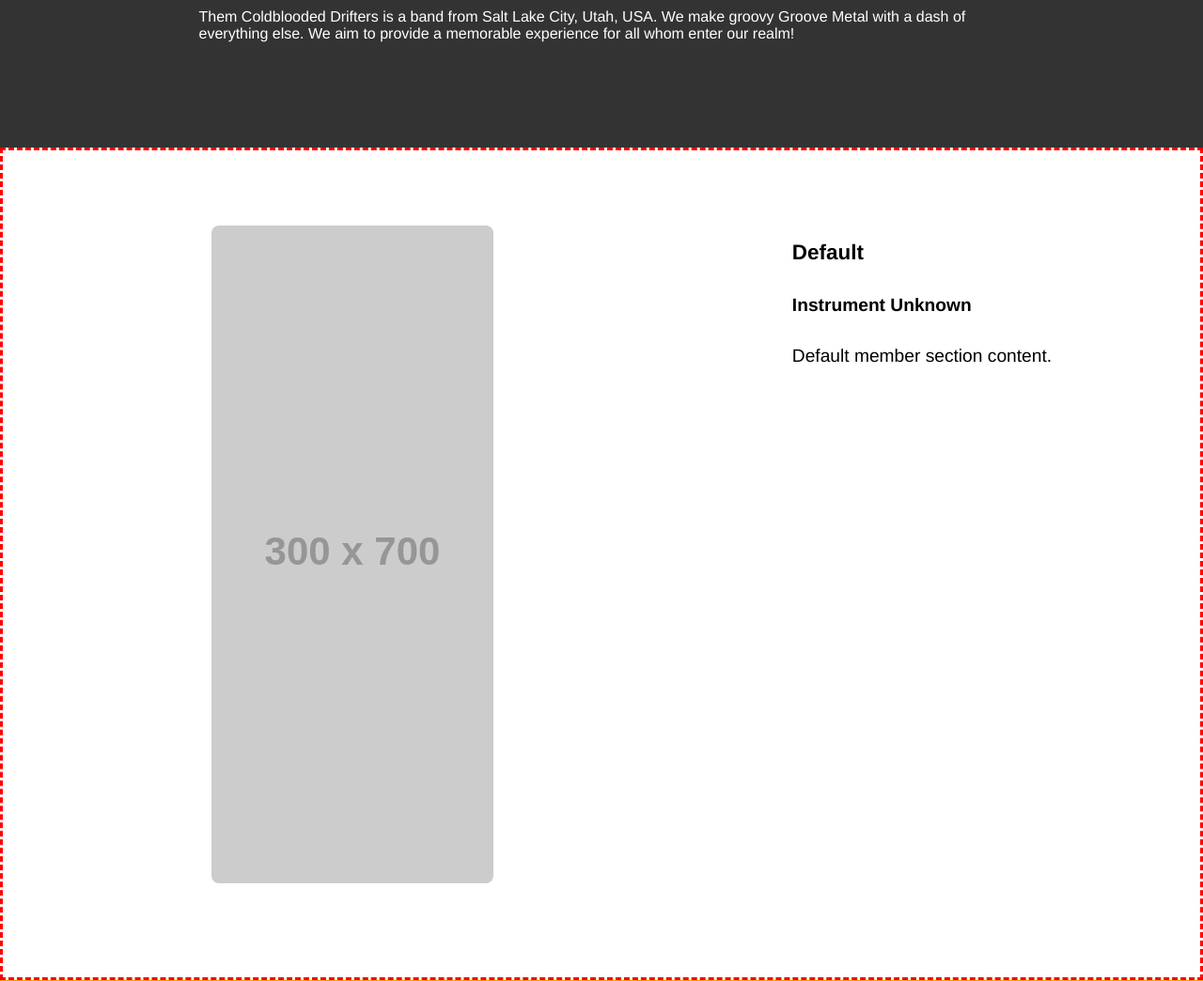
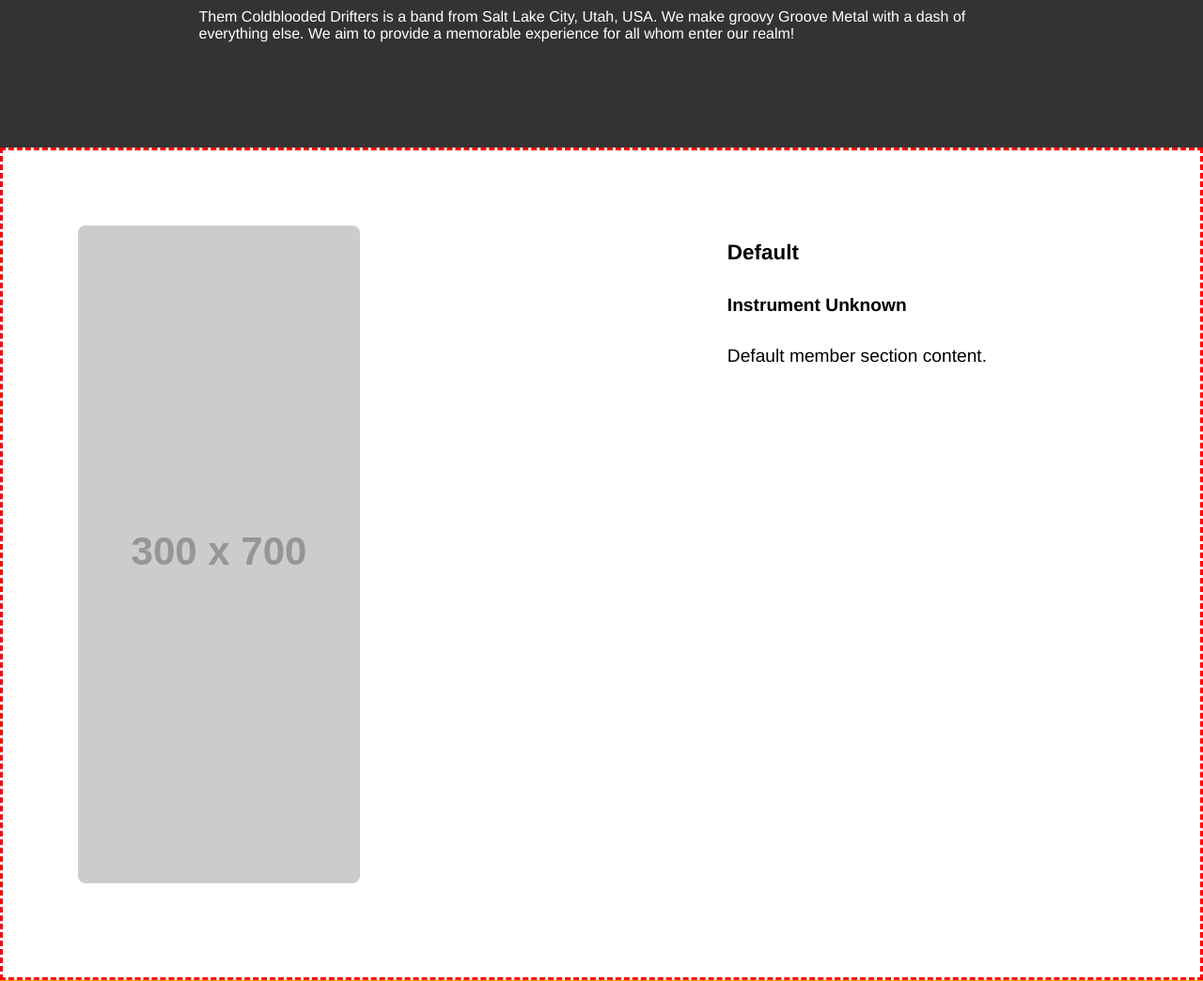
Before and after one commit to RugerClaus/front_redux, a PHP site: page / in a window 1280 px wide. Shown: the part 2795-3839 px from the top of the page at 94% size. Run offline with PHP 8.4, Linux system fonts and the light colour scheme; grey boxes labelled with a size stand in for pictures from a placeholder-image service; some libraries are stand-ins or nearby versions.

Commit message:
updating portrait photo wrapper to not exceed 50% of desktop width

```diff
--- a/styles/main.css
+++ b/styles/main.css
@@ -433,6 +433,14 @@ body {
     min-height: 100vh;
 }
 
+.about_wrapper .member_wrapper .portrait_photo_wrapper {
+    width: 50%;
+}
+.about_wrapper .member_wrapper .portrait_photo_wrapper img {
+    object-fit: contain;
+    max-width: 100%;
+}
+
 /*THIS IS .about_wrapper .member_wrapper .text_wrapper*/
 .text_wrapper {
     color: black;
@@ -441,7 +449,7 @@ body {
     display: flex;
     flex-direction: column;
     gap: 2rem;
-    max-width: 30rem;
+    width: 50%;
 }
 
 .text_wrapper .bio_wrapper {
```
